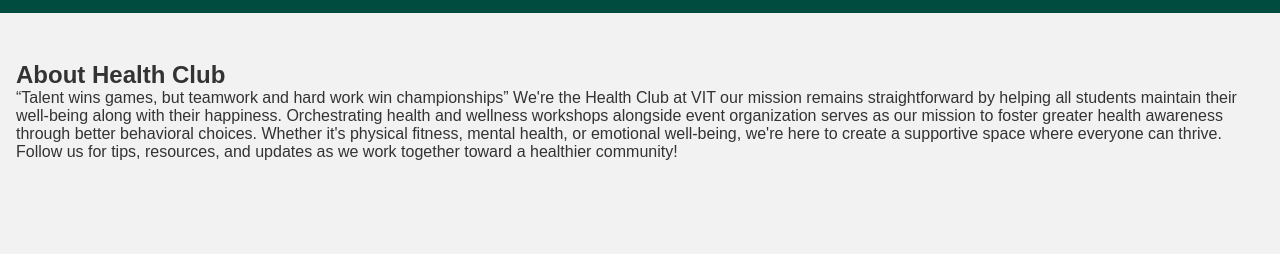
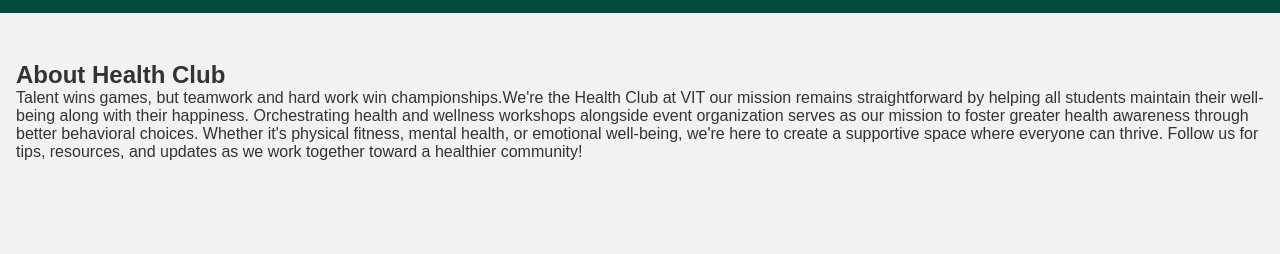
Before and after one commit to professor-hs/firstweb, a plain HTML site: page index.html in a window 1280 px wide. Shown: the part 69-323 px from the top of the page. Drawn offline with Linux system fonts and the light colour scheme.

Commit message:
abou new

```diff
--- a/index.html
+++ b/index.html
@@ -119,8 +119,7 @@
     </nav>
 </header><section id="about">
     <h2>About Health Club</h2>
-    <p>“Talent wins games, but teamwork and hard work win championships”
-We're the Health Club at VIT our mission remains straightforward by helping all students maintain their well-being along with their happiness. Orchestrating health and wellness workshops alongside event organization serves as our mission to foster greater health awareness through better behavioral choices. Whether it's physical fitness, mental health, or emotional well-being, we're here to create a supportive space where everyone can thrive. Follow us for tips, resources, and updates as we work together toward a healthier community!</p>
+    <p>Talent wins games, but teamwork and hard work win championships.We're the Health Club at VIT our mission remains straightforward by helping all students maintain their well-being along with their happiness. Orchestrating health and wellness workshops alongside event organization serves as our mission to foster greater health awareness through better behavioral choices. Whether it's physical fitness, mental health, or emotional well-being, we're here to create a supportive space where everyone can thrive. Follow us for tips, resources, and updates as we work together toward a healthier community!</p>
 </section><section id="board">
     <h2>2024-2025 Board Members</h2>
     <div class="gallery">
```
